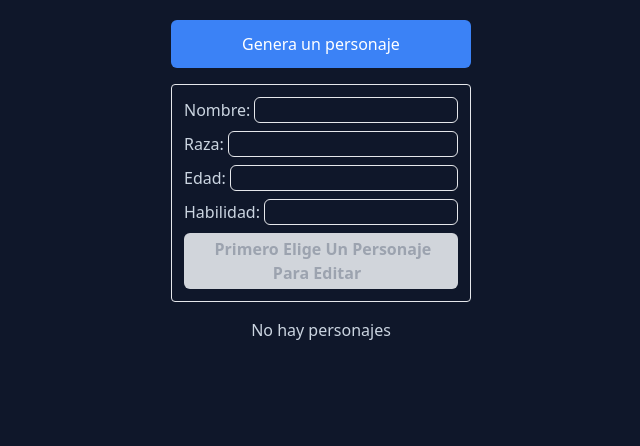
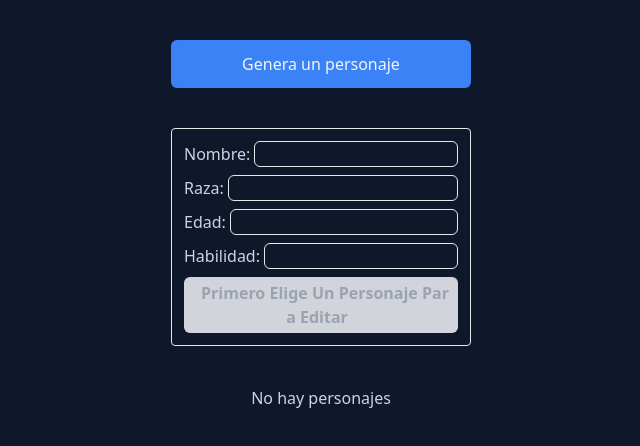
Before and after one commit to GiampieroFC/prueba-tecnica-nimbel, a React (Vite) app: page / in a window 1280 px wide. Shown: the top 446 px of the page, without its empty margins (319-959 px from the left). Built offline with nearby package versions, Linux system fonts and the light colour scheme.

Commit message:
styles: border and size of cards

```diff
--- a/src/App.tsx
+++ b/src/App.tsx
@@ -1,6 +1,5 @@
 
 import { useState } from 'react';
-import './App.css';
 import { type Personaje } from './data/getPersonajes';
 import { ColorButton, PersonajeCard } from './components/personaje/PersonajeCard';
 import { Form, type FormProps } from './components/shared/Form';
@@ -73,13 +72,13 @@ function App() {
   };
 
   return (
-    <div className='flex flex-col gap-4 p-5 items-center'>
+    <div className='flex flex-col gap-10 py-10 px-3 items-center'>
 
       <button className='bg-blue-500 p-3 w-[300px]' onClick={addPersonaje}>Genera un personaje</button>
 
       <Form {...formProps} />
 
-      <div className='flex flex-row flex-wrap justify-evenly gap-4'>
+      <div className='flex flex-row flex-wrap justify-center gap-4'>
         {
           !personajes.length
             ? "No hay personajes"
--- a/src/components/personaje/PersonajeCard.tsx
+++ b/src/components/personaje/PersonajeCard.tsx
@@ -1,11 +1,11 @@
 import { Personaje } from "../../data/getPersonajes";
 
 export enum ColorButton {
-    red = "bg-red-500",
-    orange = "bg-orange-500",
-    green = "bg-green-500",
-    blue = "bg-blue-500",
-    yellow = "bg-yellow-500",
+    red = "bg-red-600",
+    orange = "bg-orange-600",
+    green = "bg-green-600",
+    blue = "bg-blue-600",
+    yellow = "bg-yellow-600",
     gray = "bg-gray-300"
 }
 
@@ -20,31 +20,29 @@ interface PersonajeCardProps {
     actions?: Action[];
 }
 
-// TODO: Borde de neón que gira para cada tarjeta
-
 export const PersonajeCard = ({ personaje: { edad, habilidad, nombre, raza, img }, actions }: PersonajeCardProps) => {
 
     return (
-        <div className="flex flex-row border flex-wrap-reverse p-2 gap-2 box-border w-[300px] md:w-[450px] justify-evenly rounded">
+        <div className="flex flex-row border flex-wrap-reverse p-2 gap-2 box-border w-[300px] lg:w-[450px] justify-evenly rounded border-gray-800 items-center m-auto h-[450px] lg:h-72">
 
-            <div className="flex flex-col w-1/2">
+            <div className="flex justify-start w-4/5 flex-col lg:w-1/2">
 
-                <p>
+                <p className="line-clamp-2" >
                     <span className="text-sm p-0 text-gray-400">Nombre:</span>
                     <span className="font-mono">{nombre}</span>
                 </p>
 
-                <p className="line-clamp-1">
+                <p className="line-clamp-2" >
                     <span className="text-sm p-0 text-gray-400">Raza:</span>
                     <span className="font-mono">{raza}</span>
                 </p>
 
-                <p className="line-clamp-1">
+                <p className="line-clamp-2" >
                     <span className="text-sm p-0 text-gray-400">Edad:</span>
                     <span className="font-mono">{edad}</span>
                 </p>
 
-                <p >
+                <p className="line-clamp-2" >
                     <span className="text-sm p-0 text-gray-400">Habilidad:</span>
                     <span className="font-mono">{habilidad}</span>
                 </p>
@@ -69,7 +67,7 @@ export const PersonajeCard = ({ personaje: { edad, habilidad, nombre, raza, img
 
             <img
                 src={img}
-                className="rounded-full"
+                className="rounded-full h-44"
                 width={175}
                 alt={`${raza} ${nombre}`}
             />
--- a/src/index.css
+++ b/src/index.css
@@ -7,9 +7,9 @@ body {
 }
 
 button {
-    @apply rounded-md px-2 py-1 text-white;
+    @apply rounded-md px-2 py-1 text-gray-100;
 }
 
 span {
-    @apply text-wrap whitespace-break-spaces capitalize px-2;
+    @apply text-wrap whitespace-break-spaces break-all break-words overflow-clip capitalize px-2;
 }
--- a/tailwind.config.js
+++ b/tailwind.config.js
@@ -4,8 +4,6 @@ export default {
     "./index.html",
     "./src/**/*.{js,ts,jsx,tsx}",
   ],
-  theme: {
-    extend: {},
-  },
+  theme: {},
   plugins: [],
 };
```
Also changed, not shown: src/App.css (deleted).
